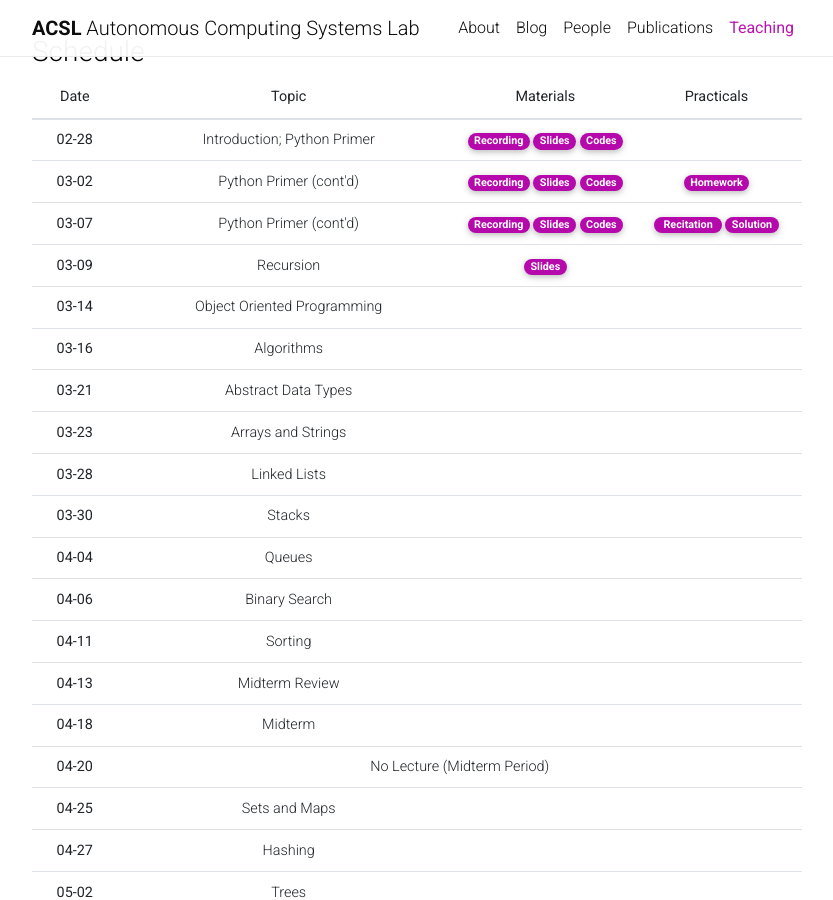
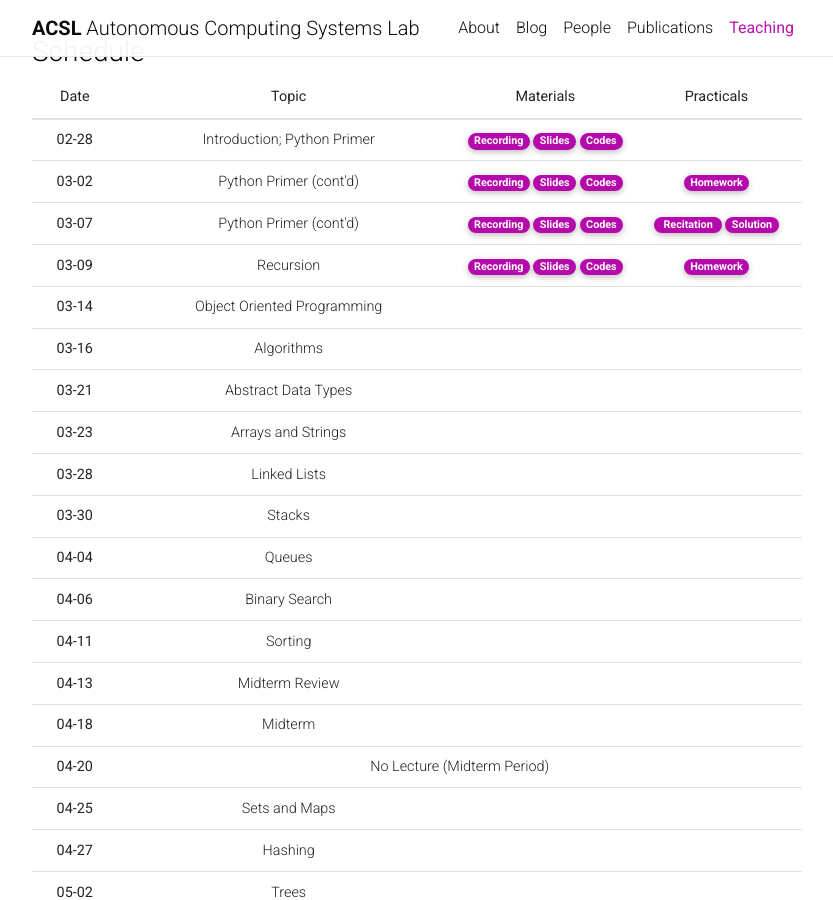
Before and after one commit to Uehwan/Uehwan.github.io, a Jekyll site: the page built from _teaching/datastruct23sp.md, in a window 1280 px wide and 900 px high, scrolled down 779 px. Shown: the whole window, without its empty margins (223-1056 px from the left). Built offline with Jekyll 4.4.1, drawn with Linux system fonts in a browser that asks for light colours; nearby versions of some CDN libraries; comment, search, counter and statistics services are not loaded; a style sheet for code colours, icons or effects is not loaded.

Commit message:
23-03-09 post

```diff
--- a/_teaching/datastruct23sp.md
+++ b/_teaching/datastruct23sp.md
@@ -81,12 +81,12 @@
       <th scope="row">03-09</th>
       <td>Recursion</td>
       <td>
-        <!--a href="https://youtu.be/zgdbPrBmg5A" target="_blank" class="badge badge-pill" style="background-color:#B509AC;">Recording</a-->
+        <a href="https://youtu.be/F8MYbgLblSs" target="_blank" class="badge badge-pill" style="background-color:#B509AC;">Recording</a>
         <a href="https://docs.google.com/presentation/d/1qwWXB62idf3332JFdYpbSoRAb8rkhKBZmkOKQDqmatM/edit?usp=sharing" target="_blank" class="badge badge-pill" style="background-color:#B509AC;">Slides</a>
-        <!--a href="https://colab.research.google.com/drive/1wGuKqcNkXbm1QBZanpWmaxUMK_vMglDB?usp=sharing" target="_blank" class="badge badge-pill" style="background-color:#B509AC;">Codes</a-->
+        <a href="https://colab.research.google.com/drive/1wGuKqcNkXbm1QBZanpWmaxUMK_vMglDB?usp=sharing" target="_blank" class="badge badge-pill" style="background-color:#B509AC;">Codes</a>
       </td>
       <td>
-        <!--a href="https://drive.google.com/file/d/1HUBCWa1AEXA-ZaQUIvjSUFUmokA29UjB/view?usp=sharing" target="_blank" class="badge badge-pill" style="background-color:#B509AC;">&nbsp;Recitation&nbsp;</a-->
+        <a href="https://colab.research.google.com/drive/1YDG9BP5Qnqocgjs4AQu_iY__f2KPVloe?usp=sharing" target="_blank" class="badge badge-pill" style="background-color:#B509AC;">Homework</a>
         <!--a href="https://colab.research.google.com/drive/1gRNMsgBKA2hXzE6bEDwtpcdjbgxCc6t1?usp=sharing" target="_blank" class="badge badge-pill" style="background-color:#B509AC;">Solution</a-->
       </td>
     </tr>
```
